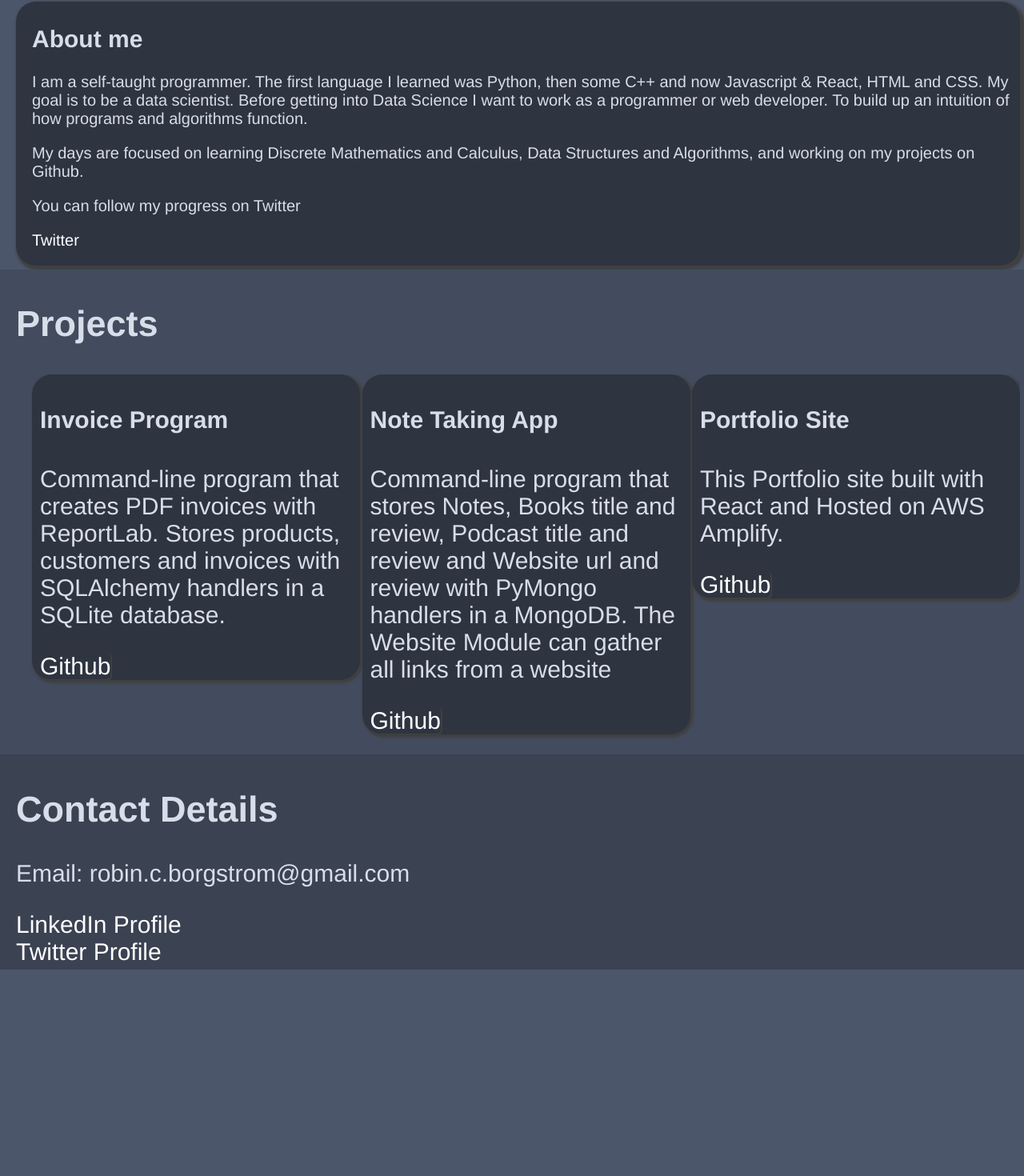
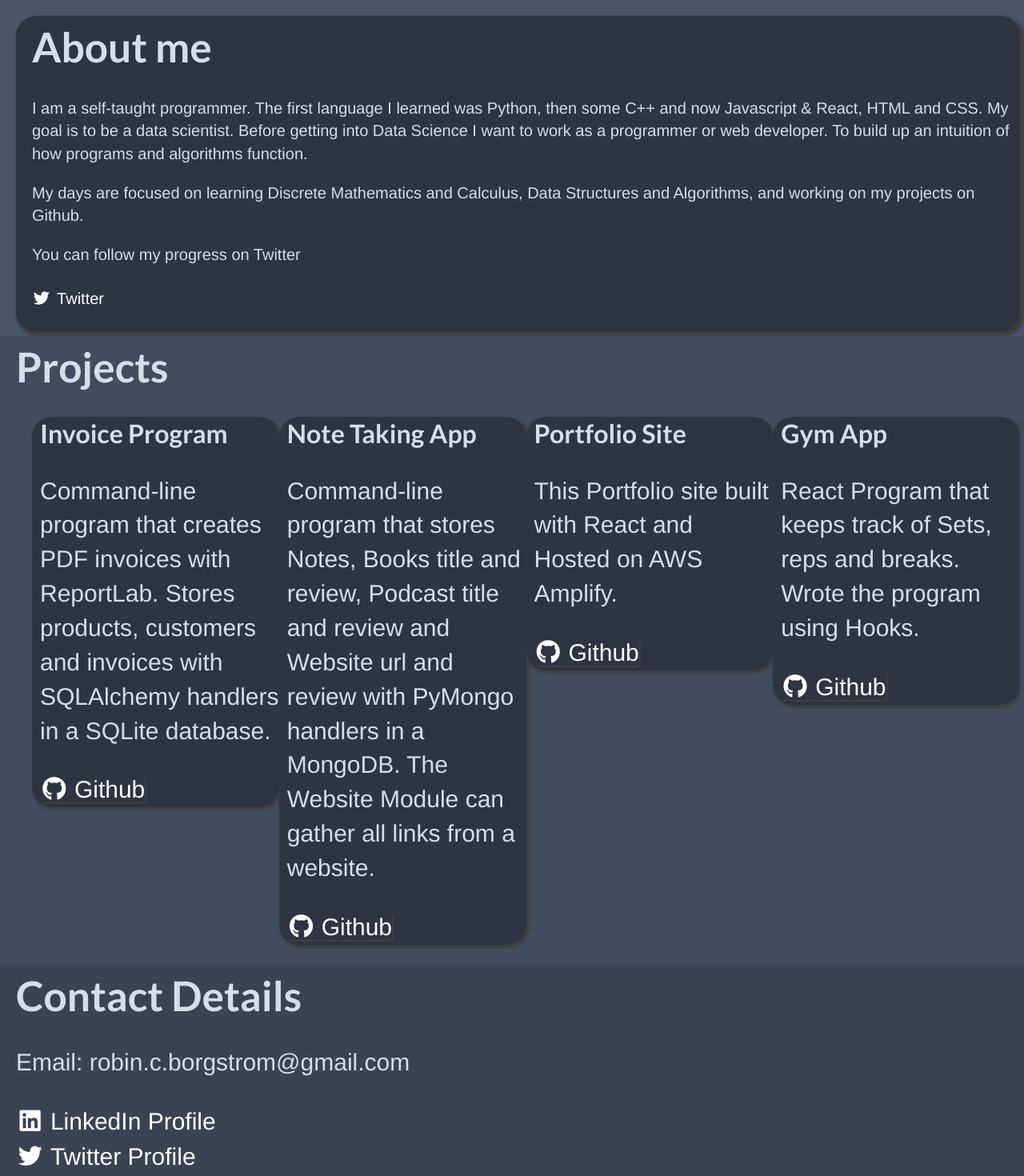
Before and after one commit to Robinborg/portfolio-react, a React (Create React App) app: page / in a window 1280 px wide. Shown: the part 321-1791 px from the top of the page at 80% size. Before the commit the page ends 1533 px from the top, so only its background shows below. Built offline with nearby package versions, Linux system fonts and the light colour scheme.

Commit message:
Added icons

```diff
--- a/public/index.html
+++ b/public/index.html
@@ -13,6 +13,7 @@
       user's mobile device or desktop. See https://developers.google.com/web/fundamentals/web-app-manifest/
     -->
     <link rel="manifest" href="%PUBLIC_URL%/manifest.json" />
+    <link rel="stylesheet" href="https://cdnjs.cloudflare.com/ajax/libs/semantic-ui/2.4.1/semantic.min.css"/>
     <!--
       Notice the use of %PUBLIC_URL% in the tags above.
       It will be replaced with the URL of the `public` folder during the build.
--- a/src/About.js
+++ b/src/About.js
@@ -30,7 +30,10 @@ const About = () => {
 				<p>
 					You can follow my progress on Twitter
 				</p>
-				<a href="https://twitter.com/RobinBorgstr_m">Twitter</a>
+				<a href="https://twitter.com/RobinBorgstr_m">
+					<i className="twitter icon">
+					</i>
+						Twitter</a>
 			</div>
 		</div>
 	</div>
--- a/src/Contact.js
+++ b/src/Contact.js
@@ -5,9 +5,20 @@ const Contact = () => {
 		<div className="all-contacts" id="contactId">
 			<h2>Contact Details</h2>
 				<p>Email: robin.c.borgstrom@gmail.com</p>
-			<a href="https://www.linkedin.com/in/robin-borgstroem/">LinkedIn Profile</a>
+			<a href="https://www.linkedin.com/in/robin-borgstroem/">
+				<i className="linkedin icon"></i>
+			LinkedIn Profile
+			</a>
 			<br/>
-			<a href="https://twitter.com/RobinBorgstr_m">Twitter Profile</a>
+			<a href="https://twitter.com/RobinBorgstr_m">
+				<i className="twitter icon"></i>
+			Twitter Profile
+			</a>
+			<br/>
+			<a href="https://github.com/robinborg">
+				<i className="github icon"></i>
+				Github Profile
+			</a>
 		</div>
 	);
 };
--- a/src/Navbar.js
+++ b/src/Navbar.js
@@ -4,7 +4,7 @@ import './index.css';
 
 const NavBar = () => {
 	return (
-		<div className="box">
+		<div className="box-own">
 			<div>
 				<Link activeClass="active"
 					className="linkify"
--- a/src/Projects.js
+++ b/src/Projects.js
@@ -12,16 +12,16 @@ const Projects = () => {
 					<a
 					  href="https://github.com/robinborg/invoice_program"
 						className="box-link">
-					Github
+					<i className="github icon"></i>Github
 					</a>
 				</div>
 				<div className="single-project">
 				<h4>Note Taking App</h4>
-					<p>Command-line program that stores Notes, Books title and review, Podcast title and review and Website url and review with PyMongo handlers in a MongoDB. The Website Module can gather all links from a website</p>
+					<p>Command-line program that stores Notes, Books title and review, Podcast title and review and Website url and review with PyMongo handlers in a MongoDB. The Website Module can gather all links from a website.</p>
 					<a
 						className="box-link"
 					href="https://github.com/robinborg/note_taking_app">
-					Github
+						<i className="github icon"></i>Github
 					</a>
 				</div>
 				<div className="single-project">
@@ -30,11 +30,20 @@ const Projects = () => {
 					<a
 						className="box-link"
 					  href="https://github.com/robinborg/portfolio-react">
-						Github
+						<i className="github icon"></i>Github
 					</a>
 				</div>
+				<div className="single-project">
+				<h4>Gym App</h4>
+				<p>React Program that keeps track of Sets, reps and breaks. Wrote the program using Hooks.</p>
+					<a
+				    href="https://github.com/robinborg/gym-app"
+				  	className="box-link">
+						<i className="github icon"></i>Github
+					</a>
+				</div>
+				</div>
 			</div>
-		</div>
 	);
 }
 
--- a/src/index.css
+++ b/src/index.css
@@ -11,7 +11,7 @@ html, body{
 	font-family: helvetica;
 	font-size: 30px;
 }
-.box{
+.box-own{
 	padding: 5px;
 	display: flex;
 	flex-direction: row;
@@ -76,7 +76,7 @@ html, body{
 	text-decoration: none;
 	display: inline-block;
 	cursor: pointer;
-
+	color: white;
 }
 a:link {
 	color: white;
```
